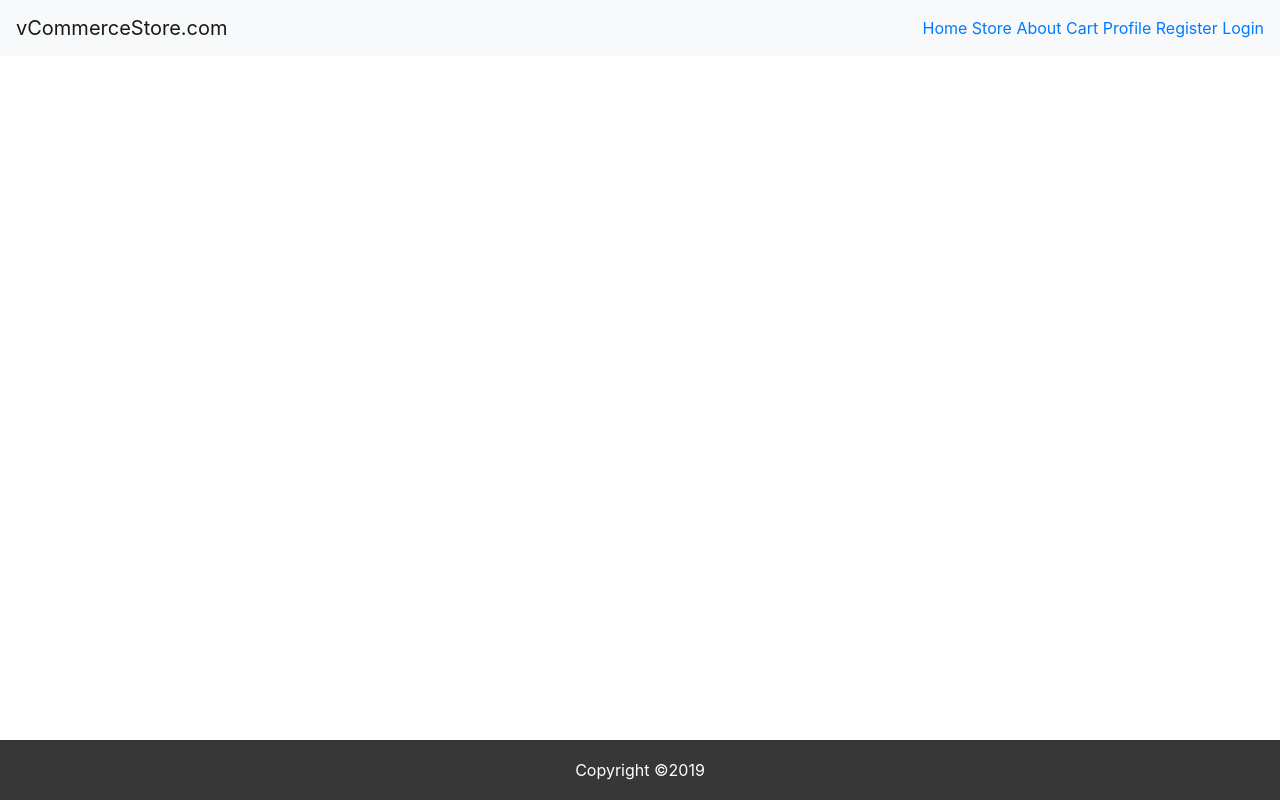
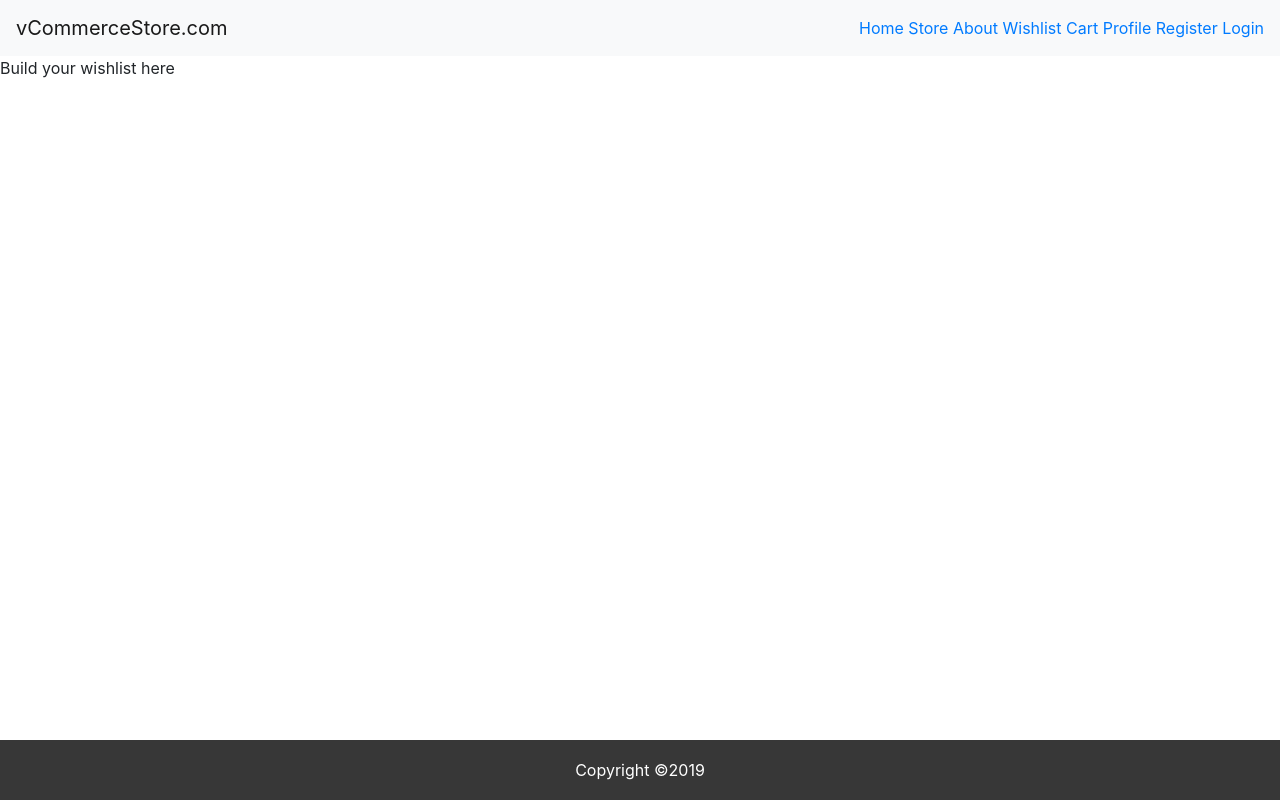
Before and after one commit to jmc90/vcommerce, a React (Create React App) app in the folder client/: page /wishlist in a window 1280 px wide. Built offline with nearby package versions, Linux system fonts and the light colour scheme.

Commit message:
built out base wishlist component and added routing to app and link in navbar

```diff
--- a/client/src/App.js
+++ b/client/src/App.js
@@ -7,6 +7,7 @@ import Store from './components/Store/Store'
 import HomePage from './components/HomePage/HomePage'
 import About from './components/About/About'
 import Cart from './components/Cart/Cart'
+import Wishlist from './components/Wishlist/Wishlist'
 import Footer from './components/Footer/Footer'
 import ProductDetail from './components/ProductDetail/ProductDetail'
 import { Switch, Route } from "react-router-dom";
@@ -25,6 +26,7 @@ class App extends Component {
               <Route path="/register" component={RegisterForm} />
               <Route path="/profile" component={Profile} />
               <Route path="/cart" component={Cart} />
+              <Route path="/wishlist" component={Wishlist} />
               <Route path="/productDetail" component={ProductDetail} />
           </Switch>
         </main>
--- a/client/src/components/Navbar/Navbar.js
+++ b/client/src/components/Navbar/Navbar.js
@@ -41,10 +41,11 @@ import {
                   <Link to="/"> Home </Link>
                   <Link to="/store"> Store </Link>
                   <Link to="/about"> About </Link>
-                  <Link to="/cart"> Cart</Link>
-                  <Link to="/profile"> Profile</Link>
-                  <Link to="/register"> Register</Link>
-                  <Link to="/login"> Login</Link>
+                  <Link to="/wishlist"> Wishlist </Link>
+                  <Link to="/cart"> Cart </Link>
+                  <Link to="/profile"> Profile </Link>
+                  <Link to="/register"> Register </Link>
+                  <Link to="/login"> Login </Link>
               </NavItem>
             </Nav>
           </Collapse>
--- /dev/null
+++ b/client/src/components/Wishlist/Wishlist.js
@@ -0,0 +1,13 @@
+import React, { Component} from 'react';
+
+  class Wishlist extends Component{
+    render(){
+        return (
+            <div>
+                Build your wishlist here
+            </div>
+        );
+    }
+};
+
+export default Wishlist;
```
